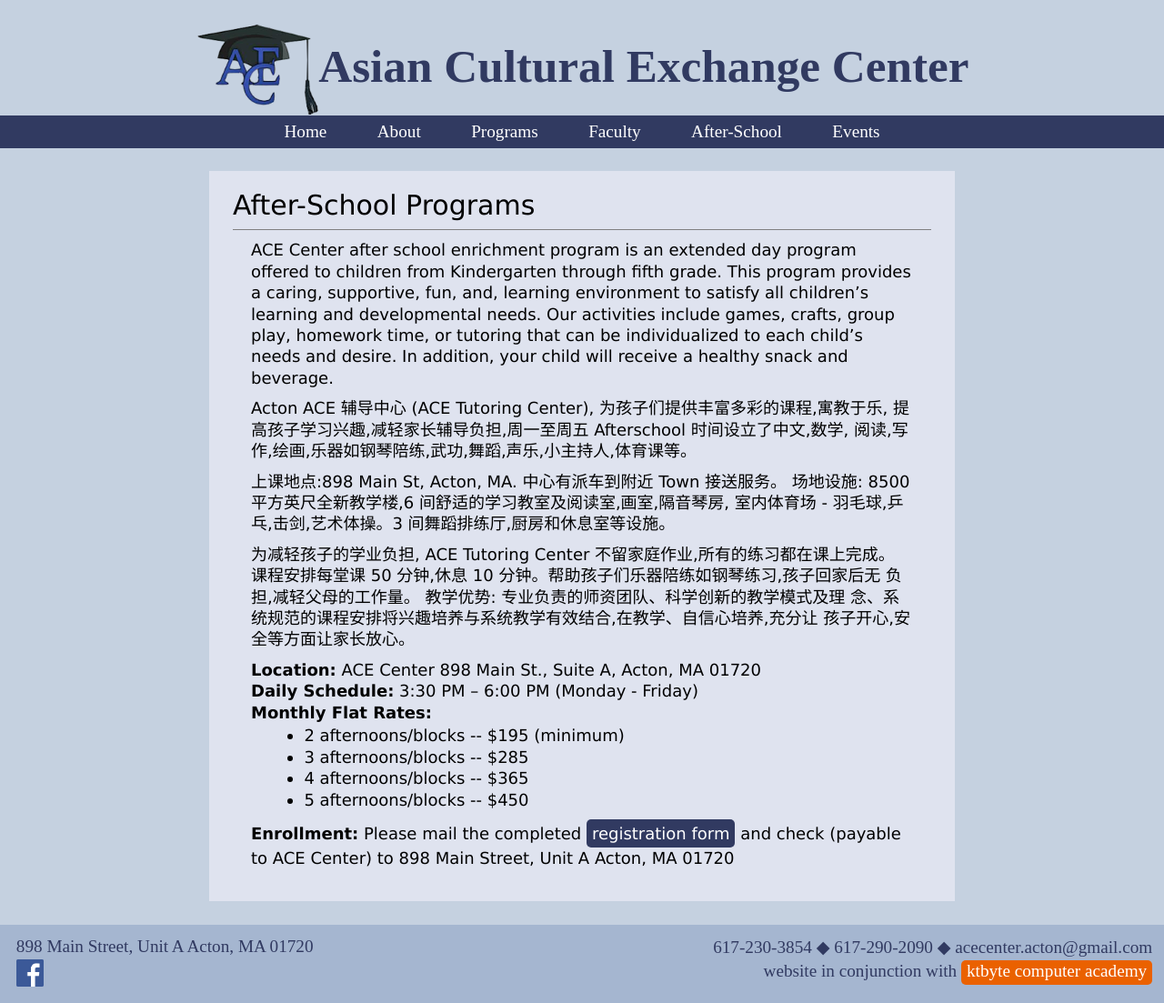
After one commit to betsy/ACE-Center, a PHP site: page /afterschool.html in a window 1280 px wide. The commit adds this page. Shown: the whole page at 91% size. Run offline with PHP 8.4, Linux system fonts and the light colour scheme; some web fonts are replaced.

Commit message:
made after-school page

```diff
--- /dev/null
+++ b/afterschool.html
@@ -0,0 +1,64 @@
+<!DOCTYPE html>
+<html lang='en'>
+<head>
+	<meta charset='utf-8'>
+	<meta http-equiv='X-UA-Compatible' content='IE=edge'>
+	<meta name='viewport' content='width=device-width, initial-scale=1'>
+	<meta name='description' content=''>
+	<meta name='author' content=''>
+	<link rel='shortcut icon' href=''>
+	<title>ACE Center</title>
+	<link href='style.css' rel='stylesheet' type='text/css'>
+<!-- 	<link href="http://maxcdn.bootstrapcdn.com/font-awesome/4.1.0/css/font-awesome.min.css" rel="stylesheet"> -->
+	<link rel="shortcut icon" href="images/pages/danceLogo.png">
+</head>
+<body>
+	<div id='banner'>
+		<img id='logo' src='images/pages/logo_small.png'/>
+		Asian Cultural <br class='only-mobile'>Exchange Center
+		<!-- <div id='subtext'>ACE Center</div> -->
+	</div>
+
+	<nav id='navbar'>
+		<a href='index.html'>Home</a>
+		<a href='about.html'>About</a>
+		<a href='programs.html'>Programs</a>
+		<a href='faculty.html'>Faculty</a>
+		<a href='afterschool.html'>After-School</a>
+		<a href='events.html'>Events</a>
+	</nav>
+
+	<!-- CONTENT -->
+	<div id='page_content' class='centered'>
+		<div id="title">After-School Programs</div>
+		<p>ACE Center after school enrichment program is an extended day program offered to children from Kindergarten through fifth grade. This program provides a caring, supportive, fun, and, learning environment to satisfy all children’s learning and developmental needs. Our activities include games, crafts, group play, homework time, or tutoring that can be individualized to each child’s needs and desire. In addition, your child will receive a healthy snack and beverage.</p>
+		<p>Acton ACE 辅导中心 (ACE Tutoring Center), 为孩子们提供丰富多彩的课程,寓教于乐, 提高孩子学习兴趣,减轻家长辅导负担,周一至周五 Afterschool 时间设立了中文,数学, 阅读,写作,绘画,乐器如钢琴陪练,武功,舞蹈,声乐,小主持人,体育课等。</p>
+		<p>上课地点:898 Main St, Acton, MA. 中心有派车到附近 Town 接送服务。 场地设施: 8500 平方英尺全新教学楼,6 间舒适的学习教室及阅读室,画室,隔音琴房, 室内体育场 - 羽毛球,乒乓,击剑,艺术体操。3 间舞蹈排练厅,厨房和休息室等设施。</p>
+		<p>为减轻孩子的学业负担, ACE Tutoring Center 不留家庭作业,所有的练习都在课上完成。 课程安排每堂课 50 分钟,休息 10 分钟。帮助孩子们乐器陪练如钢琴练习,孩子回家后无 负担,减轻父母的工作量。 教学优势: 专业负责的师资团队、科学创新的教学模式及理 念、系统规范的课程安排将兴趣培养与系统教学有效结合,在教学、自信心培养,充分让 孩子开心,安全等方面让家长放心。</p>
+		<p>
+			<strong>Location:</strong> ACE Center 898 Main St., Suite A, Acton, MA 01720<br>
+			<strong>Daily Schedule:</strong> 3:30 PM – 6:00 PM (Monday - Friday)<br>
+			<strong>Monthly Flat Rates:</strong>
+			<ul style="margin:-1% 0 0 5%">
+				<li>2 afternoons/blocks -- $195 (minimum)</li>
+				<li>3 afternoons/blocks -- $285</li>
+				<li>4 afternoons/blocks -- $365</li>
+				<li>5 afternoons/blocks -- $450</li>
+			</ul>
+		</p>
+		<p><strong>Enrollment:</strong> Please mail the completed <a href="documents/forms/AfterSchoolRegistrationForm.pdf">registration form</a> and check (payable to ACE Center) to 898 Main Street, Unit A Acton, MA 01720</p>
+	</div>
+
+	<!-- FOOTER -->
+	<div id="contact">
+		<div id='contact_links'>
+			898 Main Street, Unit A Acton, MA 01720<br>
+			<a href="https://www.facebook.com/pages/Angel-Performing-Arts/864314110263848"><img id="fb_button" src="images/pages/fbButton.png"/></a>
+		</div>
+		<div id='contact_links_right'>
+			617-230-3854 ◆ 617-290-2090 ◆ acecenter.acton@gmail.com<br>
+			<span class='no-mobile'>website in conjunction with <a href="https://ktbyte.com" class='ktbyte'>ktbyte computer academy</a></span>
+		</div>
+	</div>
+</body>
+</html>
--- a/main.scss
+++ b/main.scss
@@ -3,6 +3,7 @@ $bg-color: #FFF;
 $button-height:50px;
 $accent-color:#313A61;
 $accent-slight:#A5B6D0;
+$light:#DFE3EF;
 $gray:#808080;
 $dark-gray:rgb(90, 90, 90);
 
--- a/style.css
+++ b/style.css
@@ -100,9 +100,16 @@ body {
     padding: 2%;
     color: black;
     font-size: 18px;
-    background-color: #DFE3EF; }
+    background-color: #dfe3ef; }
     body #page_content p {
       margin: 10px 20px; }
+    body #page_content a {
+      display: inline-block;
+      padding: 4px 6px 4px 6px;
+      border-radius: 5px;
+      background-color: #313a61;
+      color: #FFF;
+      text-decoration: none; }
     body #page_content #title {
       border-bottom: 1px solid gray; }
       @media (max-width: 700px) {
```
Also changed, not shown: _pagecontent.scss (+9 -1 lines), about.html (+6 -6 lines), faculty.html (+5 -5 lines), index.html (+3 -4 lines), programs.html (+7 -7 lines), 1 other file.
